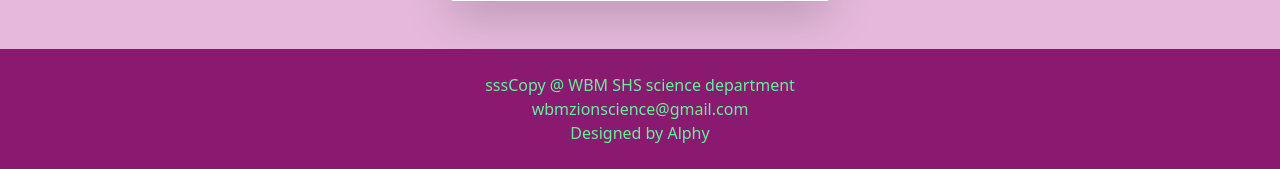
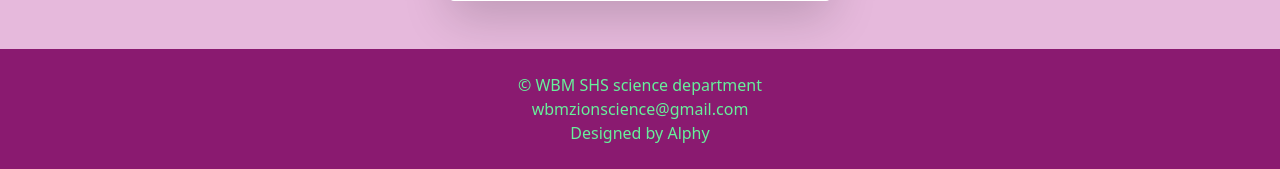
Before and after one commit to free20064u/dues, a Django app: page /accounts/login/ in a window 1280 px wide. Shown: the part 693-862 px from the top of the page. Run offline with Django 5.2, Linux system fonts and the light colour scheme; data that the repository does not hold is empty; some libraries are stand-ins or nearby versions.

Commit message:
copyright symbol added

```diff
--- a/base/templates/base/base.html
+++ b/base/templates/base/base.html
@@ -79,7 +79,7 @@
 
     <footer class="bg-primary mb-5 mb-sm-0" style="margin-top:auto">
         <div class="container text-center text-lime py-4">
-          <p class="m-0 pacifico">sssCopy @ WBM SHS science department</p>
+          <p class="m-0 pacifico"> &copy WBM SHS science department</p>
           <p class="m-0 pacifico">wbmzionscience@gmail.com</p>
           <p class="m-0 pacifico">Designed by Alphy</p>
         </div>
```
